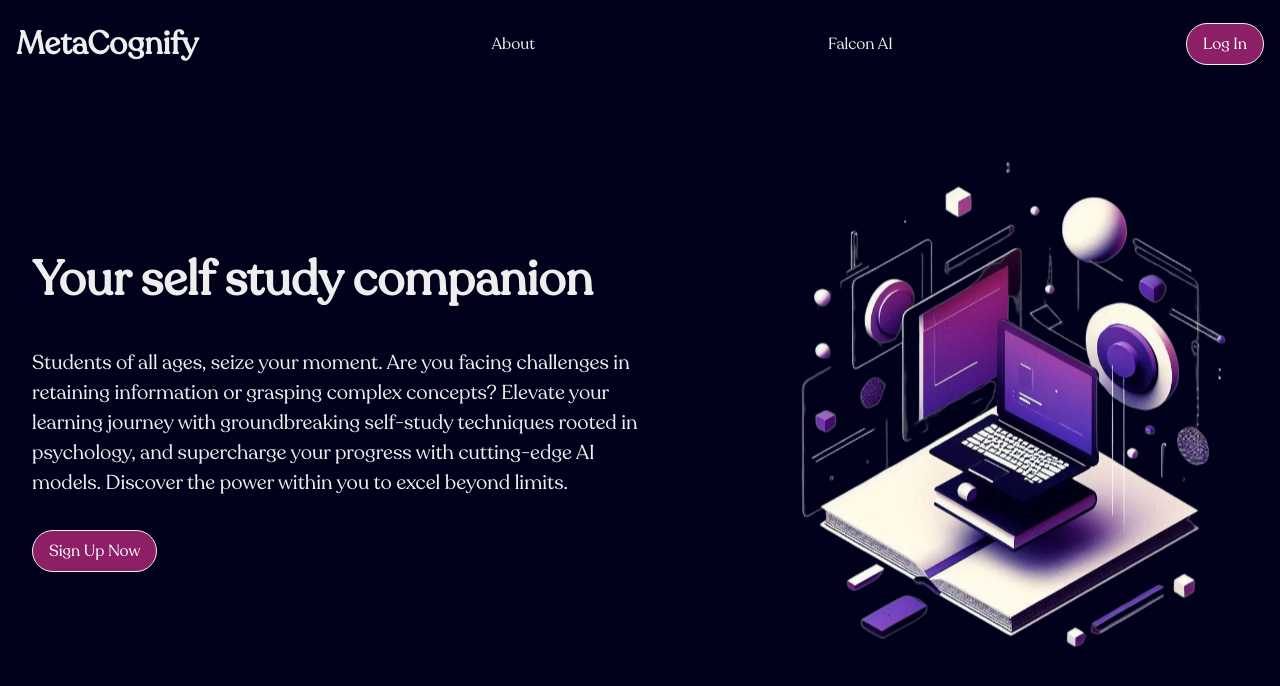
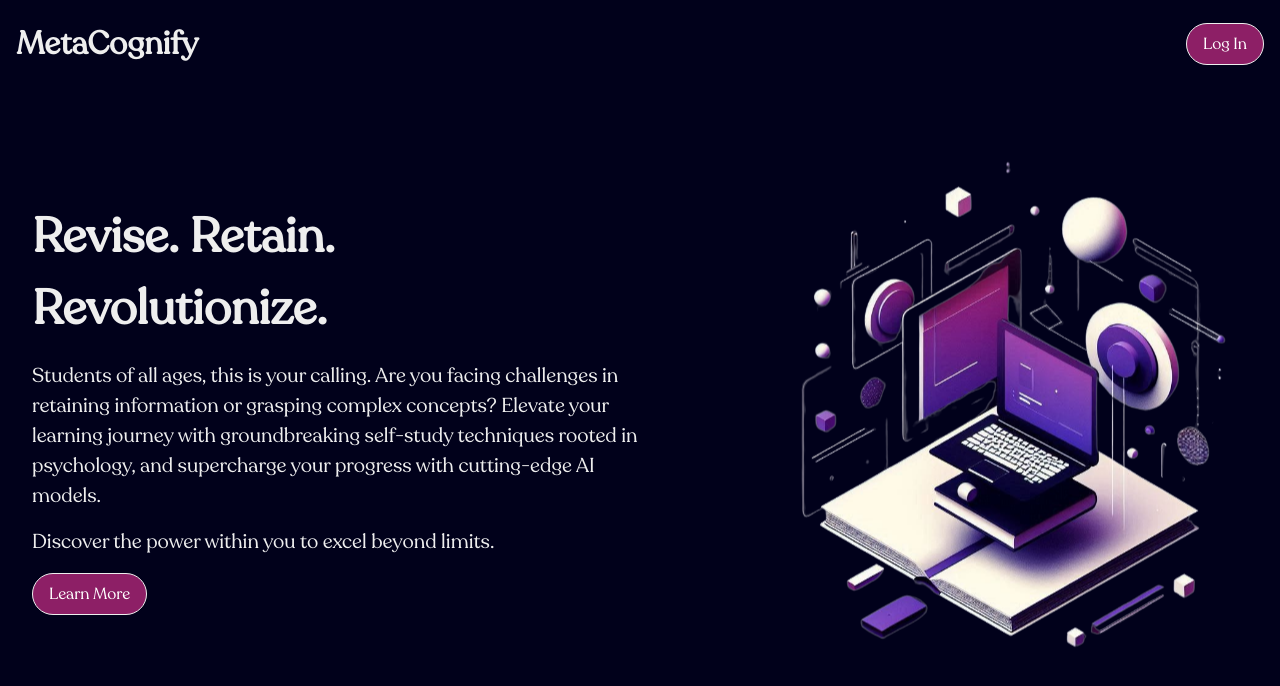
Before and after one commit to AnshanaM/meta-cognify, a Next.js app: page / in a window 1280 px wide. Shown: the top 686 px of the page. Built offline with nearby package versions, Linux system fonts and the light colour scheme.

Commit message:
Front-end  layout rearrangement

```diff
--- a/src/app/components/Navbar.tsx
+++ b/src/app/components/Navbar.tsx
@@ -4,8 +4,6 @@ export default function Navbar() {
     return (
         <div className="nav-bar">
             <Link href={'/'} className="logo"><h1><b>MetaCognify</b></h1></Link>
-            <p>About</p>
-            <p>Falcon AI</p>
             <button className="log-in-button">Log In</button>
         </div>
     )
--- a/src/app/globals.css
+++ b/src/app/globals.css
@@ -71,7 +71,7 @@ button:hover{
 .text-section {
   display: flex;
   flex-direction: column;
-  gap: 2rem;
+  gap: 1rem;
   max-width: 50%;
 }
 
--- a/src/app/page.tsx
+++ b/src/app/page.tsx
@@ -5,9 +5,10 @@ export default function Home() {
   return (
     <main className="main-content">
       <div className="text-section">
-        <h1><b>Your self study companion</b></h1>
-        <p>Students of all ages, seize your moment. Are you facing challenges in retaining information or grasping complex concepts? Elevate your learning journey with groundbreaking self-study techniques rooted in psychology, and supercharge your progress with cutting-edge AI models. Discover the power within you to excel beyond limits.</p>
-        <button className="sign-up-button">Sign Up Now</button>
+        <h1><b>Revise. Retain. Revolutionize.</b></h1>
+        <p>Students of all ages, this is your calling. Are you facing challenges in retaining information or grasping complex concepts? Elevate your learning journey with groundbreaking self-study techniques rooted in psychology, and supercharge your progress with cutting-edge AI models.</p>
+        <p>Discover the power within you to excel beyond limits.</p>
+        <button className="sign-up-button">Learn More</button>
       </div>
       <div className="image-section">
         <Image src="/frontpage.png" alt="Front Page" width={600} height={400} />
```
